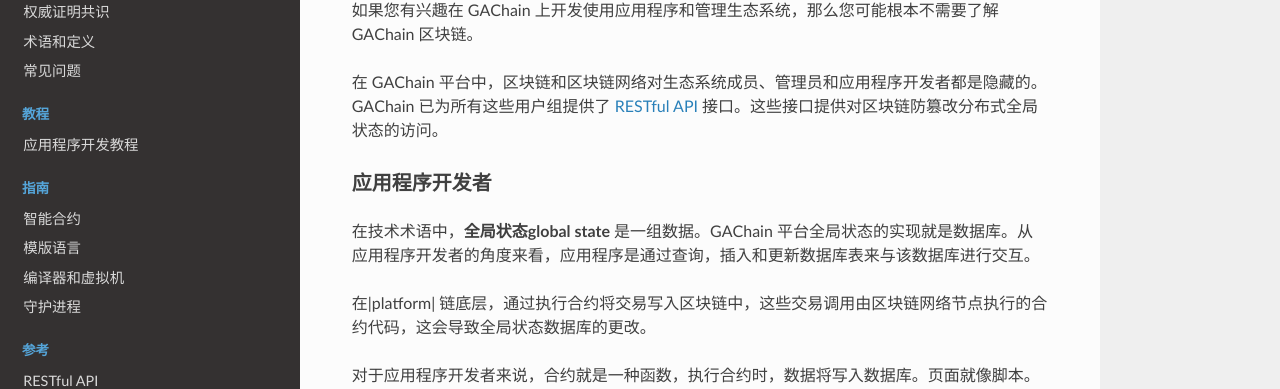
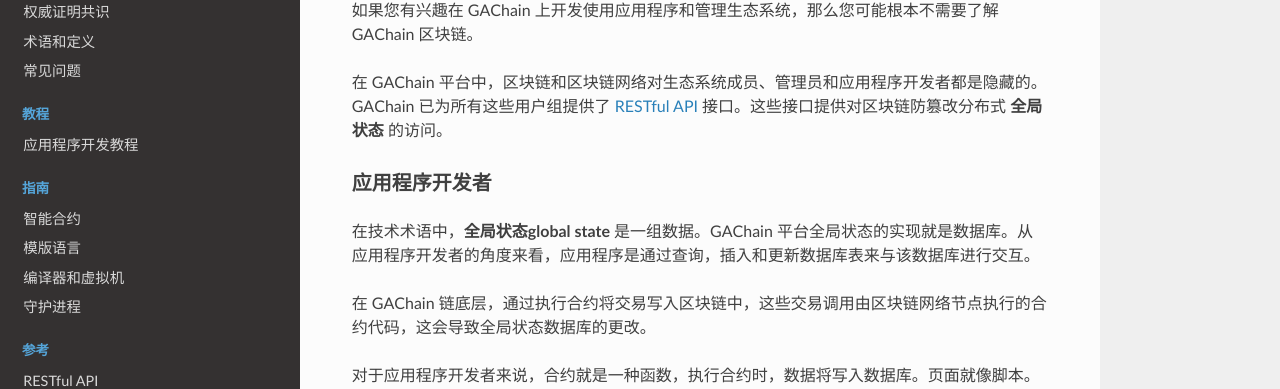
Before and after one commit to modeshou/gachain-doc-zh, a Sphinx documentation site: the page built from source/concepts/blockchain-layers.rst, in a window 1280 px wide and 900 px high. Shown: the part 276-665 px from the top of the window. Built offline with Sphinx 7.4.7 and the Read the Docs theme 2.0.0, drawn with Linux system fonts in a browser that asks for light colours.

Commit message:
update bold and parse

```diff
--- a/source/concepts/about-the-platform.rst
+++ b/source/concepts/about-the-platform.rst
@@ -9,7 +9,7 @@
 特性
 ==========
 
-|platform| 区块链平台目的是构建数字生态系统，该平台包括一个集成的应用程序开发环境，可以对数据、用户页面和智能合约进行多级访问权限控制系统
+|platform| 区块链平台目的是构建数字生态系统，该平台包括一个集成的应用程序开发环境，可以对数据、用户页面和智能合约进行多级访问权限控制系统。
 
 就其结构和功能而言，|platform| 平台与大多数现有的区块链平台有较大不同：
 
--- a/source/concepts/blockchain-layers.rst
+++ b/source/concepts/blockchain-layers.rst
@@ -21,7 +21,7 @@
 
 如果您有兴趣在 |platform| 上开发使用应用程序和管理生态系统，那么您可能根本不需要了解 |platform| 区块链。
 
-在 |platform| 平台中，区块链和区块链网络对生态系统成员、管理员和应用程序开发者都是隐藏的。|platform| 已为所有这些用户组提供了 :doc:`RESTful API</reference/api2>` 接口。这些接口提供对区块链防篡改分布式全局状态的访问。
+在 |platform| 平台中，区块链和区块链网络对生态系统成员、管理员和应用程序开发者都是隐藏的。|platform| 已为所有这些用户组提供了 :doc:`RESTful API</reference/api2>` 接口。这些接口提供对区块链防篡改分布式 **全局状态** 的访问。
 
 
 应用程序开发者
@@ -29,7 +29,7 @@
 
 在技术术语中，**全局状态global state** 是一组数据。|platform| 平台全局状态的实现就是数据库。从应用程序开发者的角度来看，应用程序是通过查询，插入和更新数据库表来与该数据库进行交互。
 
-在|platform| 链底层，通过执行合约将交易写入区块链中，这些交易调用由区块链网络节点执行的合约代码，这会导致全局状态数据库的更改。
+在 |platform| 链底层，通过执行合约将交易写入区块链中，这些交易调用由区块链网络节点执行的合约代码，这会导致全局状态数据库的更改。
 
 对于应用程序开发者来说，合约就是一种函数，执行合约时，数据将写入数据库。页面就像脚本。页面代码是一组 :doc:`Gastyle </topics/templates2>` 函数。其中一些函数显示页面元素，其他数据来自数据库。应用程序开发者无需了解交易、区块生成和共识算法即可使用 |platform| 区块链。
 
```
